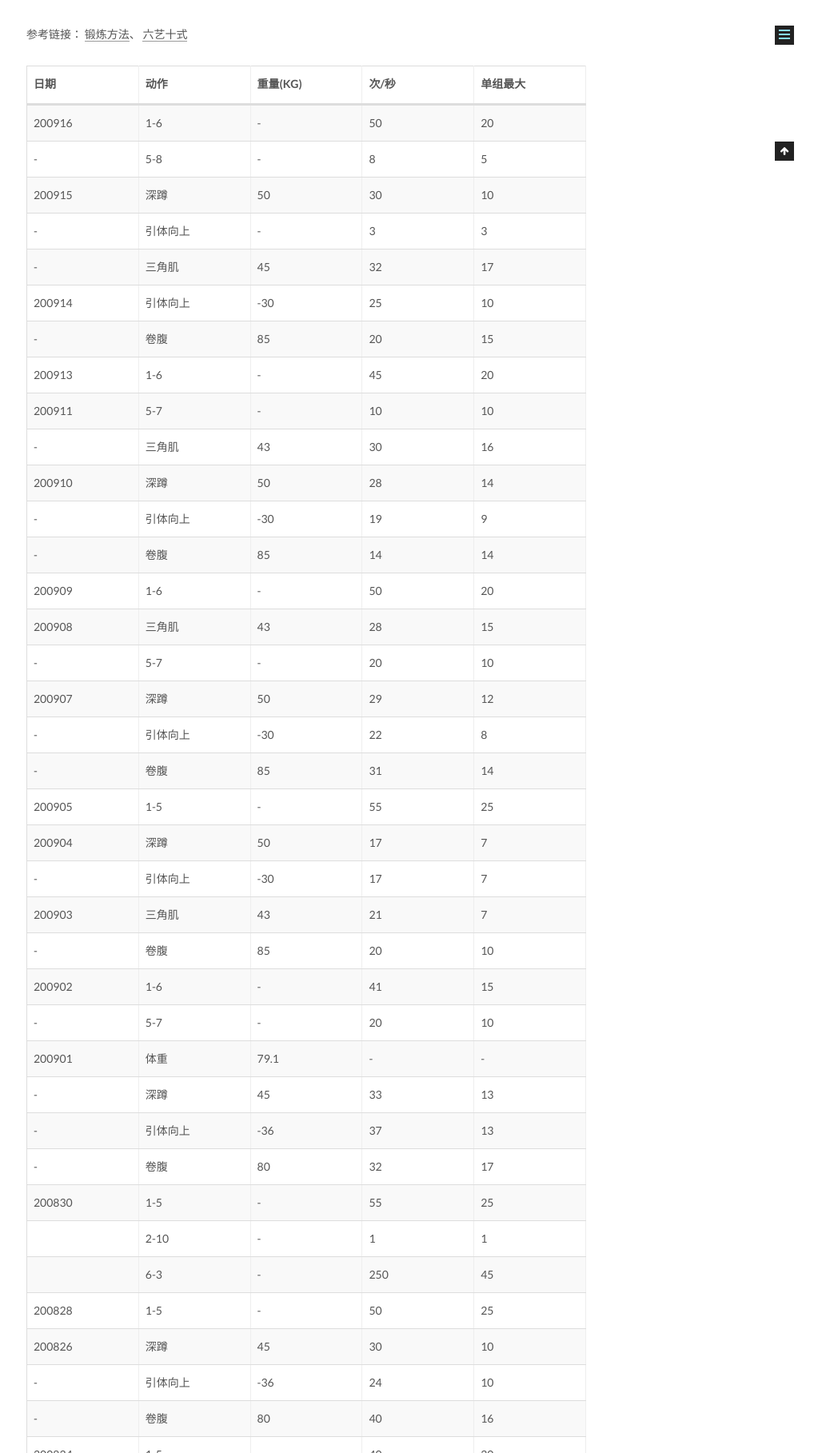
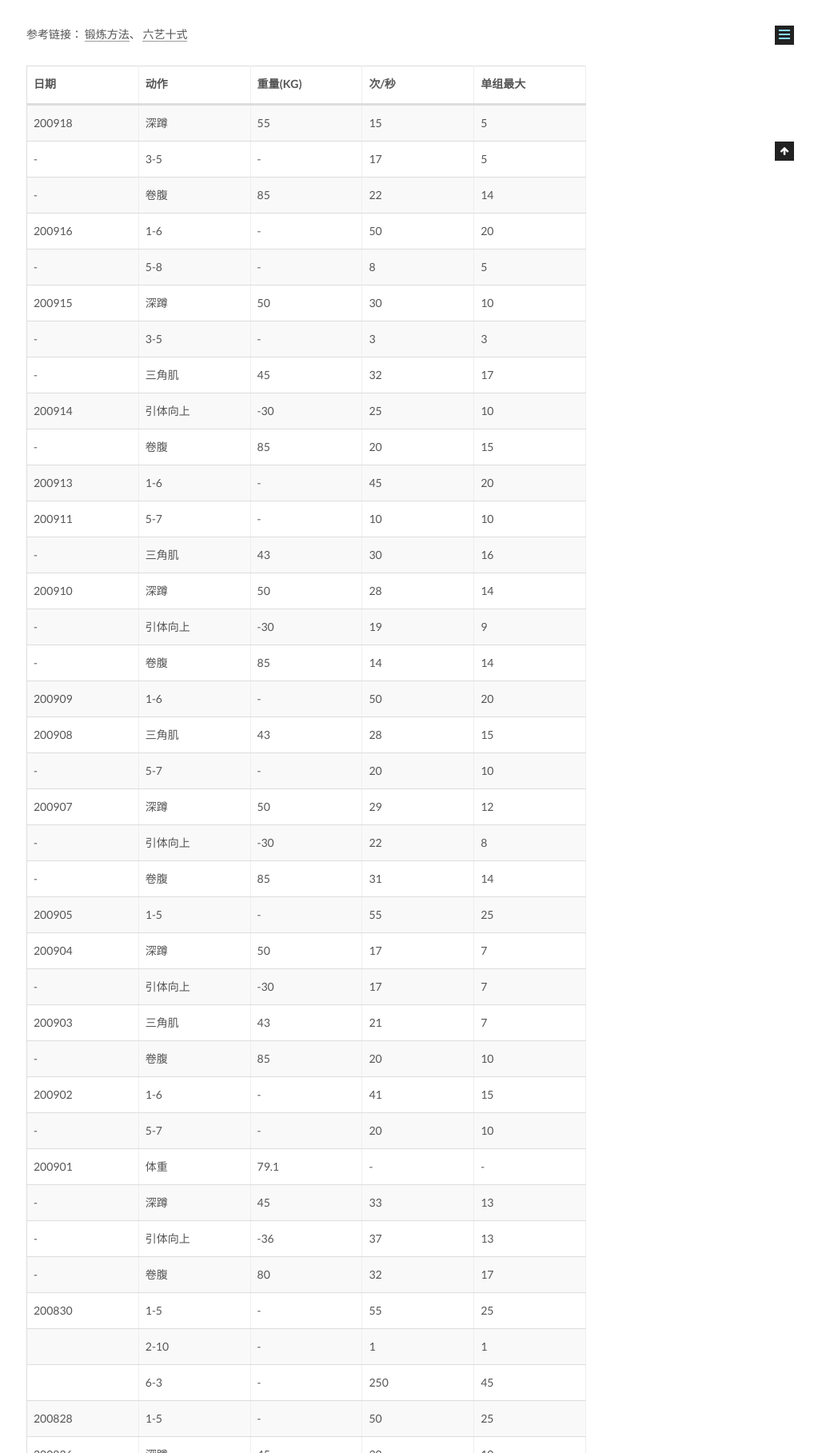
Before and after one commit to CodeHunter2006/CodeHunter2006.github.io, a Jekyll site: the page built from _posts/2020-06-01-Fitness_Record.md, in a window 1280 px wide, cut to the strip 799-2616 px from the top of the page. Shown: the whole strip at 80% size, without its empty margins (257-1280 px from the left). Built offline with Jekyll 4.4.1, drawn with Linux system fonts in a browser that asks for light colours.

Commit message:
[doc]: add contents.

```diff
--- a/_posts/2020-06-01-Fitness_Record.md
+++ b/_posts/2020-06-01-Fitness_Record.md
@@ -14,10 +14,13 @@ tags: Healthy
 
 | 日期   | 动作     | 重量(KG) | 次/秒 | 单组最大 |
 | ------ | -------- | -------- | ----- | -------- |
+| 200918 | 深蹲     | 55       | 15    | 5        |
+| -      | 3-5      | -        | 17    | 5        |
+| -      | 卷腹     | 85       | 22    | 14       |
 | 200916 | 1-6      | -        | 50    | 20       |
 | -      | 5-8      | -        | 8     | 5        |
 | 200915 | 深蹲     | 50       | 30    | 10       |
-| -      | 引体向上 | -        | 3     | 3        |
+| -      | 3-5      | -        | 3     | 3        |
 | -      | 三角肌   | 45       | 32    | 17       |
 | 200914 | 引体向上 | -30      | 25    | 10       |
 | -      | 卷腹     | 85       | 20    | 15       |
```
